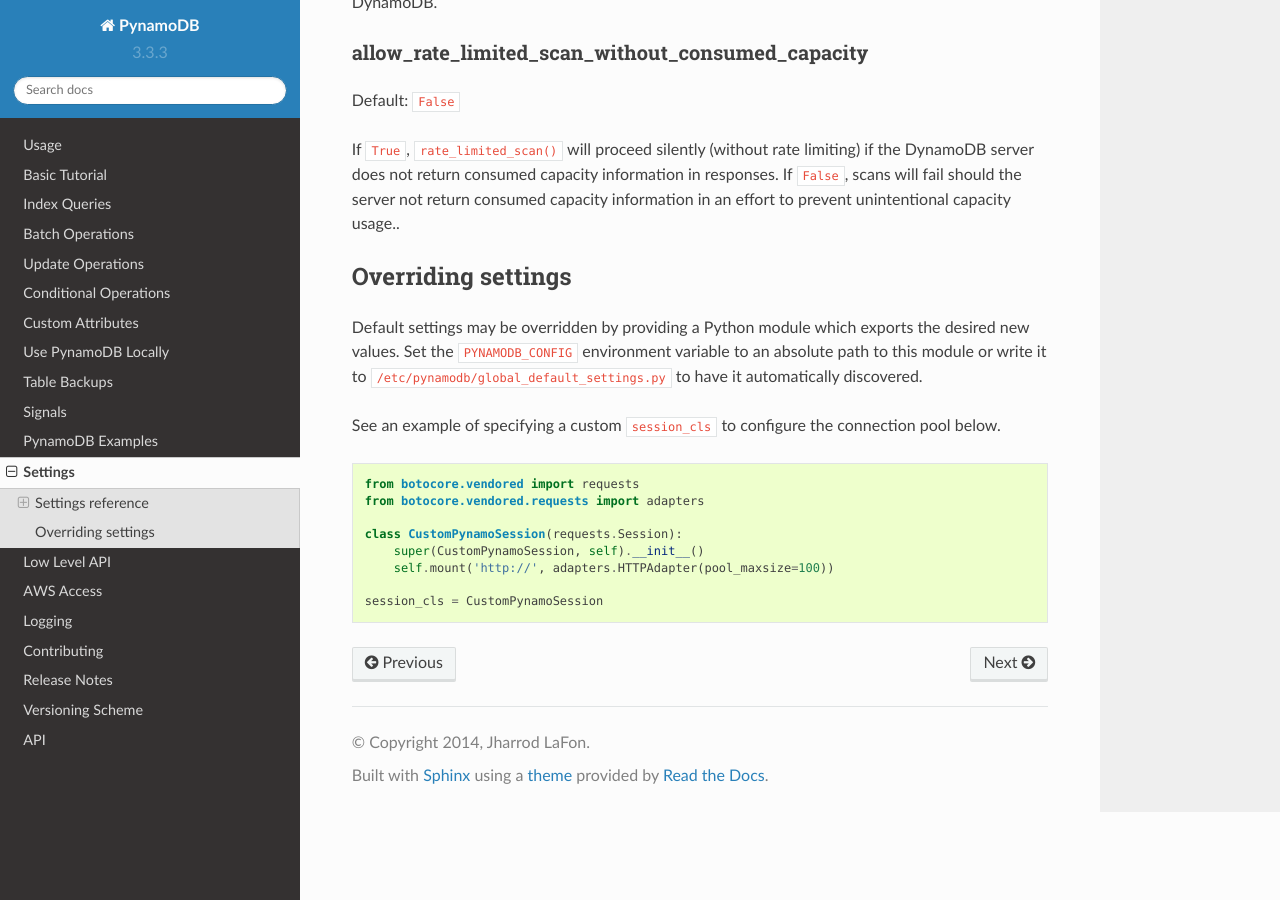
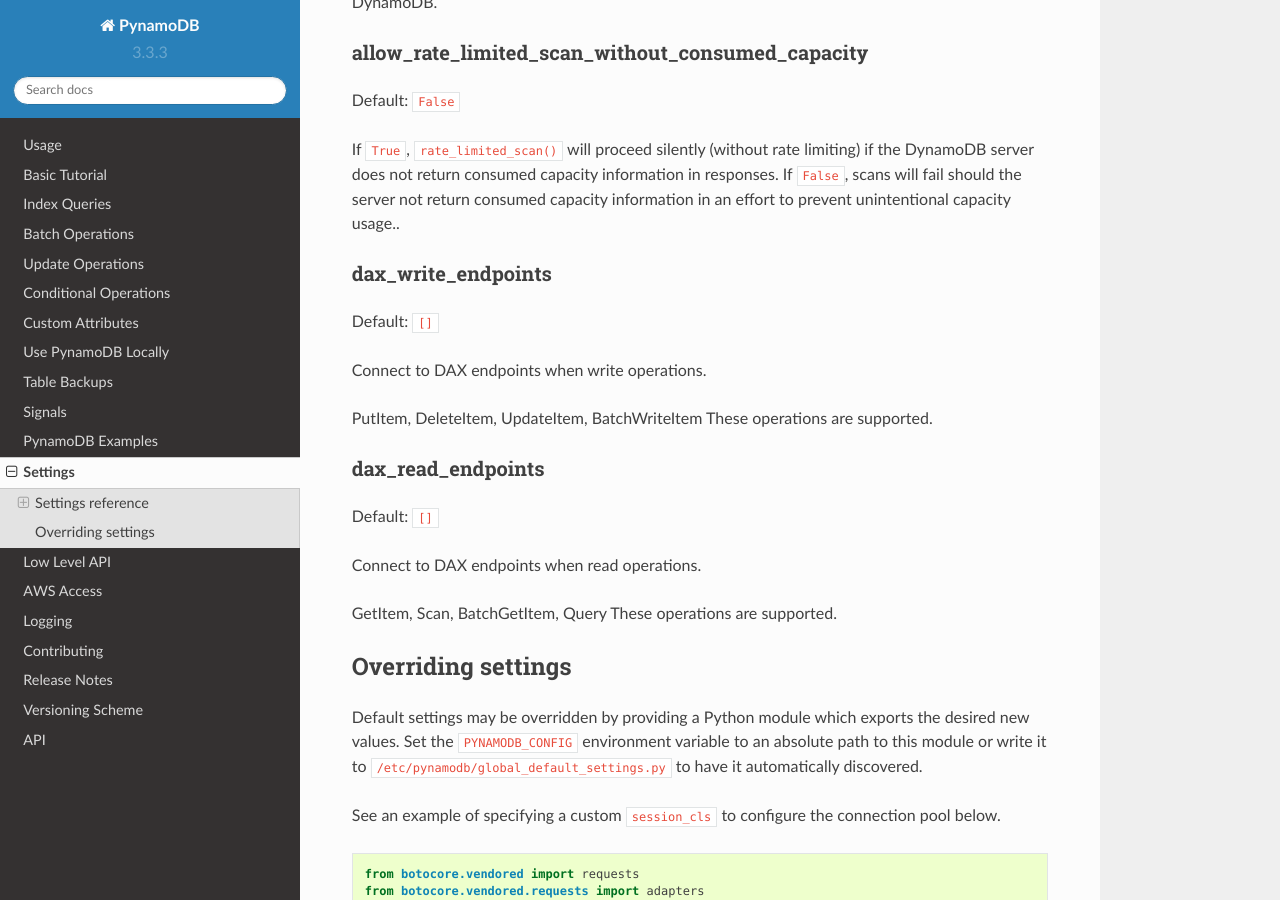
Before and after one commit to pynamodb/PynamoDB, a Sphinx documentation site: the page built from docs/settings.rst, in a window 1280 px wide and 900 px high, scrolled down 1009 px. Built offline with Sphinx 7.4.7 and the Read the Docs theme 2.0.0, drawn with Linux system fonts in a browser that asks for light colours.

Commit message:
add docs

```diff
--- a/docs/settings.rst
+++ b/docs/settings.rst
@@ -65,6 +65,24 @@
 should the server not return consumed capacity information in an
 effort to prevent unintentional capacity usage..
 
+dax_write_endpoints
+------------------
+
+Default: ``[]``
+
+Connect to DAX endpoints when write operations.
+
+PutItem, DeleteItem, UpdateItem, BatchWriteItem These operations are supported.
+
+dax_read_endpoints
+------------------
+
+Default: ``[]``
+
+Connect to DAX endpoints when read operations.
+
+GetItem, Scan, BatchGetItem, Query These operations are supported.
+
 Overriding settings
 ~~~~~~~~~~~~~~~~~~~
 
```
